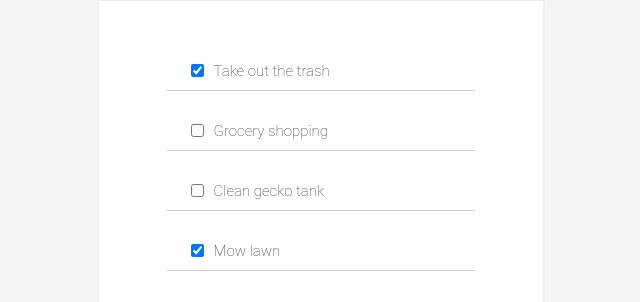
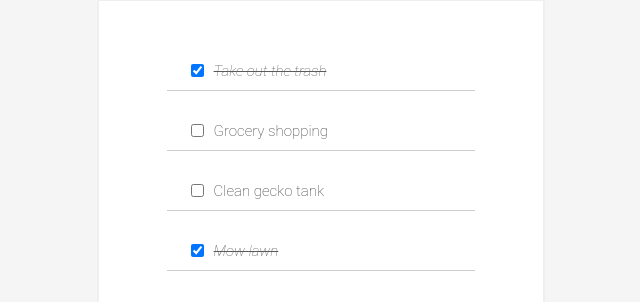
Before and after one commit to actpohabtNS/React, a React (Create React App) app in the folder lessons/react-intro/: page / in a window 1280 px wide. Shown: the top 302 px of the page, without its empty margins (319-959 px from the left). Built offline with nearby package versions, Linux system fonts and the light colour scheme.

Commit message:
[ DONE ] toggle completed style

```diff
--- a/lessons/react-intro/src/App.css
+++ b/lessons/react-intro/src/App.css
@@ -49,3 +49,9 @@ input[type=checkbox] {
 input[type=checkbox]:focus {
   outline: 0;
 }
+
+.completed {
+  text-decoration: line-through;
+  font-style: italic;
+  opacity: 0.8;
+}
--- a/lessons/react-intro/src/components/todoItem.js
+++ b/lessons/react-intro/src/components/todoItem.js
@@ -23,6 +23,7 @@ class TodoItem extends React.Component {
 
                 <label
                     htmlFor={item.id}
+                    className={item.completed ? "completed" : ""}
                 >
                     {item.text}
                 </label>
```
